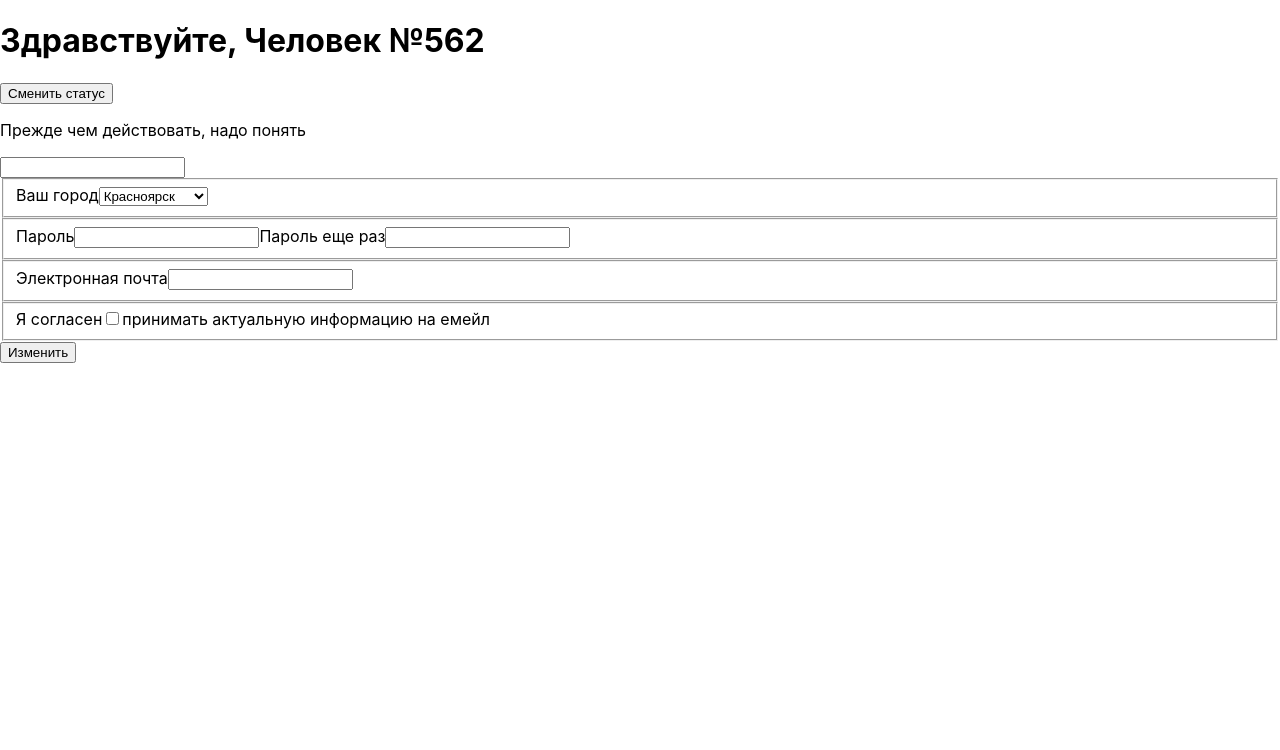
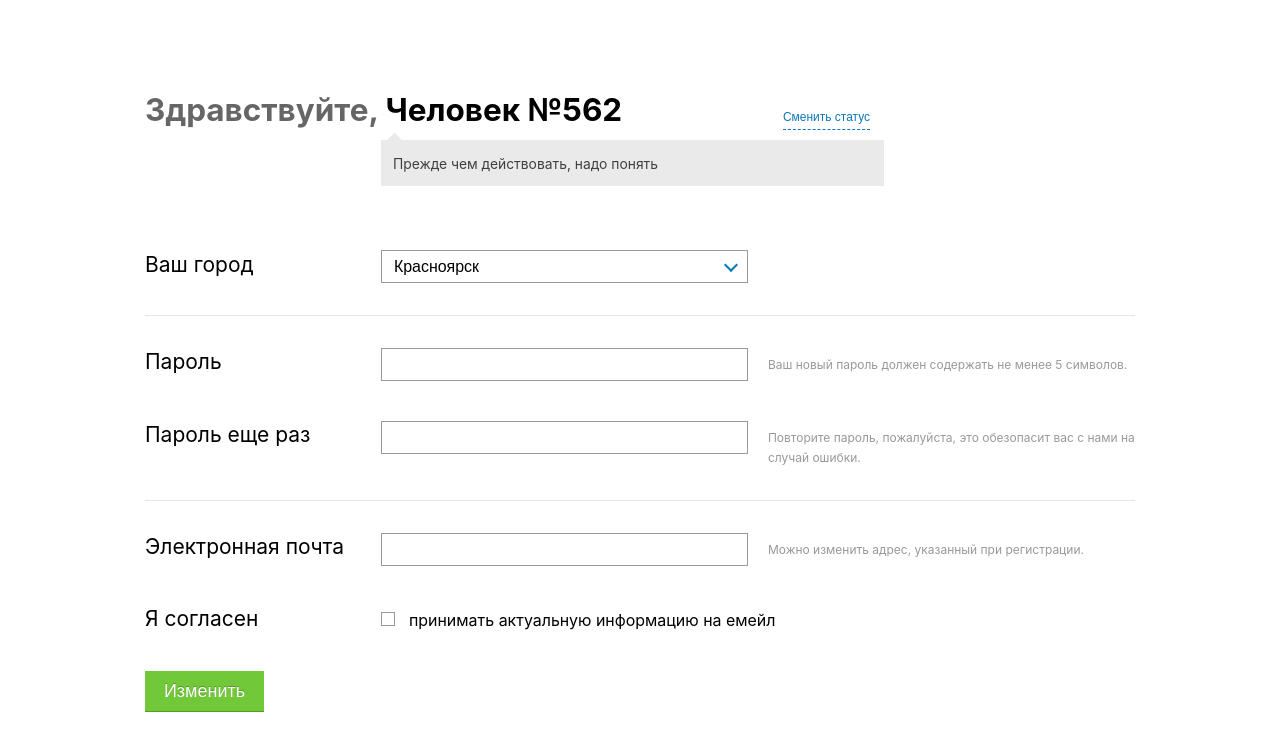
Before and after one commit to Comediant24/au-test, a React app: page / in a window 1280 px wide. Built offline with nearby package versions, Linux system fonts and the light colour scheme.

Commit message:
feat: настроить стили для компонентов
feat: настроить стили Button

feat: добавитт стили к Wellcome

feat: добавить стили к Form

```diff
--- a/src/components/App.scss
+++ b/src/components/App.scss
@@ -1,38 +1,12 @@
-.App {
-  text-align: center;
-}
+@import '../vendor/constants.scss';
 
-.App-logo {
-  height: 40vmin;
-  pointer-events: none;
-}
-
-@media (prefers-reduced-motion: no-preference) {
-  .App-logo {
-    animation: App-logo-spin infinite 20s linear;
-  }
-}
-
-.App-header {
-  background-color: #282c34;
-  min-height: 100vh;
+.app {
+  max-width: 990px;
+  min-height: 569px;
+  margin: 90px auto 0;
+  font-size: $base-size;
+  font-family: $font;
   display: flex;
   flex-direction: column;
-  align-items: center;
-  justify-content: center;
-  font-size: calc(10px + 2vmin);
-  color: white;
+  gap: 32px;
 }
-
-.App-link {
-  color: #61dafb;
-}
-
-@keyframes App-logo-spin {
-  from {
-    transform: rotate(0deg);
-  }
-  to {
-    transform: rotate(360deg);
-  }
-}
--- a/src/components/Button.js
+++ b/src/components/Button.js
@@ -1,11 +1,11 @@
 import React from 'react';
-
-const Button = (props, { classSelector }) => {
+import './Button.scss';
+const Button = (props) => {
   return (
     <button
       type="button"
       aria-label={props.children}
-      className={`button ${classSelector}`}
+      className={`button ${props.classSelector}`}
     >
       {props.children}
     </button>
--- /dev/null
+++ b/src/components/Button.scss
@@ -0,0 +1,6 @@
+.button {
+  border: none;
+  background: none;
+  padding: 0;
+  cursor: pointer;
+}
--- a/src/components/Form.js
+++ b/src/components/Form.js
@@ -4,43 +4,56 @@ import FormInput from './FormInput';
 import FormSelect from './FormSelect';
 import cityList from '../utils/cityList';
 import Button from './Button';
+import './Form.scss';
 
 const Form = () => {
   return (
     <form className="form form__container">
-      <fieldset className="form__input-container form__input-container_ctrl_city">
-        <FormSelect title="Ваш город" selectList={cityList} />
+      <fieldset className="form__fieldset form__fieldset_ctrl_city">
+        <FormSelect
+          formSelector="form__input-container_ctrl_city"
+          title="Ваш город"
+          name="userCity"
+          label="user-city"
+          classSelector="form__item_city"
+          selectList={cityList}
+        />
       </fieldset>
 
-      <fieldset className="form__input-container form__input-container_ctrl_password">
+      <fieldset className="form__fieldset form__fieldset_ctrl_password">
         <FormInput
+          formSelector="form__input-container_ctrl_password"
           title="Пароль"
           name="password"
           label="password"
           classSelector="password"
           type="password"
+          prompt="Ваш новый пароль должен содержать не менее 5 символов."
         />
         <FormInput
+          formSelector="form__input-container_ctrl_password"
           title="Пароль еще раз"
           name="passwordRepeat"
           label="password-repeat"
           classSelector="password"
           type="password"
+          prompt="Повторите пароль, пожалуйста, это обезопасит вас с нами на случай ошибки."
         />
       </fieldset>
 
-      <fieldset className="form__input-container form__input-container_ctrl_email">
+      <fieldset className="form__fieldset form__fieldset_ctrl_email">
         <FormInput
+          formSelector="form__input-container_ctrl_email"
           title="Электронная почта"
           name="userEmail"
           label="user-email"
           classSelector="email"
           type="email"
+          prompt="Можно изменить адрес, указанный при регистрации."
         />
-      </fieldset>
 
-      <fieldset className="form__input-container form__input-container_ctrl_agreement">
         <FormCheckBox
+          formSelector="form__input-container_ctrl_email-check"
           title="Я согласен"
           name="userAgreement"
           label="user-agreement"
--- /dev/null
+++ b/src/components/Form.scss
@@ -0,0 +1,125 @@
+@import '../vendor/constants.scss';
+
+.form {
+  width: 100%;
+  display: grid;
+
+  &__fieldset {
+    padding: 32px 0;
+    margin: 0;
+    border: none;
+    border-bottom: 1px solid #e5e4e4;
+    display: grid;
+    gap: 40px;
+
+    &_ctrl_email {
+      border: none;
+    }
+    &_ctrl_email {
+      padding-bottom: 40px;
+    }
+  }
+
+  &__input-container {
+    @extend %grid-shared;
+  }
+
+  &__select-wrapper {
+    position: relative;
+  }
+
+  &__select-wrapper::before {
+    content: url(../images/arrow.svg);
+    position: absolute;
+    right: 10px;
+    top: 2px;
+    z-index: -1;
+  }
+
+  &__item {
+    border: 1px solid #999999;
+    box-sizing: border-box;
+    background: none;
+    font-size: calc(0.76 * #{$base-size});
+    line-height: 119%;
+    padding: 6px 12px;
+
+    &_city {
+      width: 100%;
+      appearance: none;
+    }
+
+    &-prompt {
+      padding: 0;
+      margin: 0;
+      font-size: 12px;
+      line-height: 167%;
+      color: #999999;
+    }
+
+    &-wrapper {
+      grid-column: 2/4;
+    }
+
+    &_agreement {
+      &:checked,
+      &:not(:checked) {
+        position: absolute;
+        width: 1px;
+        height: 1px;
+        overflow: hidden;
+        clip: rect(0 0 0 0);
+      }
+
+      &:checked + .form__checkbox-about,
+      &:not(:checked) + .form__checkbox-about {
+        position: relative;
+        padding-left: 28px;
+        cursor: pointer;
+      }
+
+      &:checked + .form__checkbox-about::before,
+      &:not(:checked) + .form__checkbox-about::before {
+        content: '';
+        position: absolute;
+        left: 0px;
+        top: 1px;
+        width: 12px;
+        height: 12px;
+        border: 1px solid #999999;
+      }
+
+      &:checked + .form__checkbox-about::after,
+      &:not(:checked) + .form__checkbox-about::after {
+        content: url(../images/yes.svg);
+        position: absolute;
+        left: 1px;
+        top: 0px;
+      }
+      &:not(:checked) + .form__checkbox-about::after {
+        opacity: 0;
+      }
+      &:checked + .form__checkbox-about::after {
+        opacity: 1;
+      }
+    }
+  }
+
+  &__checkbox-about {
+    font-size: calc(0.76 * #{$base-size});
+    line-height: 119%;
+  }
+
+  &__button {
+    font-size: 18px;
+    line-height: 20px;
+    color: #ffffff;
+    text-shadow: 0px -1px 0px rgba(0, 0, 0, 0.25);
+    width: 119px;
+    height: 40px;
+    left: 324px;
+    top: 619px;
+    background: #71c838;
+    box-shadow: 0px 1px 0px #539d22;
+  }
+}
--- a/src/components/FormCheckBox.js
+++ b/src/components/FormCheckBox.js
@@ -1,22 +1,31 @@
 import React from 'react';
 
-const FormCheckBox = ({ title, name, label, classSelector, about }) => {
+const FormCheckBox = ({
+  formSelector,
+  title,
+  name,
+  label,
+  classSelector,
+  about,
+}) => {
   return (
-    <>
+    <div className={`form__input-container ${formSelector}`}>
       <label className="form__label" htmlFor={label}>
-        {title}
+        {title || ''}
       </label>
+      <div className="form__item-wrapper">
         <input
           id={label}
           name={name}
-        className={classSelector}
+          className={`form__item form__item_${classSelector}`}
           type="checkbox"
-        required
         ></input>
-      <label className="form__label" htmlFor={label}>
+        <label className="form__label form__checkbox-about" htmlFor={label}>
           {about}
         </label>
-    </>
+        <span class="visible-checkbox"></span>
+      </div>
+    </div>
   );
 };
 
--- a/src/components/FormInput.js
+++ b/src/components/FormInput.js
@@ -1,10 +1,18 @@
 import React from 'react';
 
-const FormInput = ({ title, name, label, classSelector, type }) => {
+const FormInput = ({
+  formSelector,
+  title,
+  name,
+  label,
+  classSelector,
+  type,
+  prompt,
+}) => {
   return (
-    <>
+    <div className={`form__input-container ${formSelector}`}>
       <label className="form__label" htmlFor={label}>
-        {title}
+        {title || 'Заголовок'}
       </label>
       <input
         id={label}
@@ -13,7 +21,8 @@ const FormInput = ({ title, name, label, classSelector, type }) => {
         type={type}
         required
       ></input>
-    </>
+      <p className="form__item-prompt">{prompt || ''}</p>
+    </div>
   );
 };
 
--- a/src/components/FormSelect.js
+++ b/src/components/FormSelect.js
@@ -1,15 +1,24 @@
 import React from 'react';
 
-const FormSelect = ({ title, selectList }) => {
+const FormSelect = ({
+  formSelector,
+  title,
+  name,
+  label,
+  classSelector,
+  selectList,
+  prompt,
+}) => {
   return (
-    <>
-      <label className="form__label" htmlFor="user-city">
+    <div className={`form__input-container ${formSelector}`}>
+      <label className="form__label" htmlFor={label}>
         {title || 'Заголовок'}
       </label>
+      <div className="form__select-wrapper">
         <select
-        name="userCity"
-        id="user-city"
-        className="form__item form__item_city"
+          name={name}
+          id={label}
+          className={`form__item ${classSelector}`}
           required
         >
           {selectList ? (
@@ -20,7 +29,9 @@ const FormSelect = ({ title, selectList }) => {
             <option>{'значения'}</option>
           )}
         </select>
-    </>
+      </div>
+      <p className="form__item-prompt">{prompt || ''}</p>
+    </div>
   );
 };
 
--- a/src/components/Wellcome.js
+++ b/src/components/Wellcome.js
@@ -1,15 +1,14 @@
 import React from 'react';
 import Button from './Button';
+import './Wellcome.scss';
 
 const Wellcome = ({ classSelector, user }) => {
   return (
     <div className={`${classSelector} wellcome`}>
-      <div className="wellcome__title">
-        <h1 className="wellcome__user-title">
-          Здравствуйте, <span className="wellcome__user-current">{user}</span>
-        </h1>
-        <Button classSelector="wellcome__button">Сменить статус</Button>
-      </div>
+      <h1 className="wellcome__user-title">
+        Здравствуйте, <span className="wellcome__user-current">{user}</span>
+      </h1>
+      <Button classSelector="wellcome__button">Сменить статус</Button>
       <div className="wellcome__status">
         <p className="wellcome__status-text">
           Прежде чем действовать, надо понять
@@ -17,8 +16,9 @@ const Wellcome = ({ classSelector, user }) => {
         <input
           name="status"
           type="text"
-          className="wellcome__status-input"
+          className="wellcome__status-input wellcome__status-input_display_hidden"
         ></input>
+        <div className="wellcome__square-status"></div>
       </div>
     </div>
   );
--- /dev/null
+++ b/src/components/Wellcome.scss
@@ -0,0 +1,66 @@
+@import '../vendor/constants.scss';
+
+.wellcome {
+  @extend %grid-shared;
+
+  &__title {
+    display: flex;
+    align-items: baseline;
+    justify-content: space-between;
+  }
+
+  &__user-title {
+    grid-column: 1/3;
+    font-size: calc(1.5 * #{$base-size});
+    line-height: 126%;
+    color: #666666;
+    margin: 0;
+    padding: 0;
+  }
+
+  &__button {
+    font-size: calc(0.57 * #{$base-size});
+    line-height: 180%;
+    color: #0c77bb;
+    border-bottom: 1px dashed #0c77bb;
+    justify-self: baseline;
+    margin-left: 15px;
+  }
+
+  // &__title-margin {
+  //   margin-right: 149px;
+  // }
+
+  &__user-current {
+    color: #000000;
+  }
+
+  &__status {
+    grid-column: 2/4;
+    max-width: 503px;
+    height: 46px;
+    background: #eaeaea;
+    position: relative;
+  }
+
+  &__status-text {
+    font-size: calc(0.66 * #{$base-size});
+    line-height: 157%;
+    color: #404040;
+    margin-left: 12px;
+  }
+
+  &__status-input_display_hidden {
+    display: none;
+  }
+
+  &__square-status {
+    width: 11px;
+    height: 11px;
+    left: 8px;
+    top: -5px;
+    background: #eaeaea;
+    transform: rotate(45deg);
+    position: absolute;
+  }
+}
--- a/src/index.scss
+++ b/src/index.scss
@@ -2,9 +2,6 @@
 
 body {
   margin: 0;
-  font-family: -apple-system, BlinkMacSystemFont, 'Segoe UI', 'Roboto', 'Oxygen',
-    'Ubuntu', 'Cantarell', 'Fira Sans', 'Droid Sans', 'Helvetica Neue',
-    sans-serif;
   -webkit-font-smoothing: antialiased;
   -moz-osx-font-smoothing: grayscale;
 }
--- /dev/null
+++ b/src/vendor/constants.scss
@@ -0,0 +1,10 @@
+$base-size: 21px;
+$font: -apple-system, BlinkMacSystemFont, 'Arial', sans-serif;
+
+%grid-shared {
+  display: grid;
+  grid-template-columns: 1fr repeat(2, 1.7fr);
+  grid-row-gap: 10px;
+  grid-column-gap: 20px;
+  align-items: baseline;
+}
```
Also changed, not shown: src/images/arrow.svg (added), src/images/yes.svg (added). Lines whose indentation alone changed are shown as unchanged.
